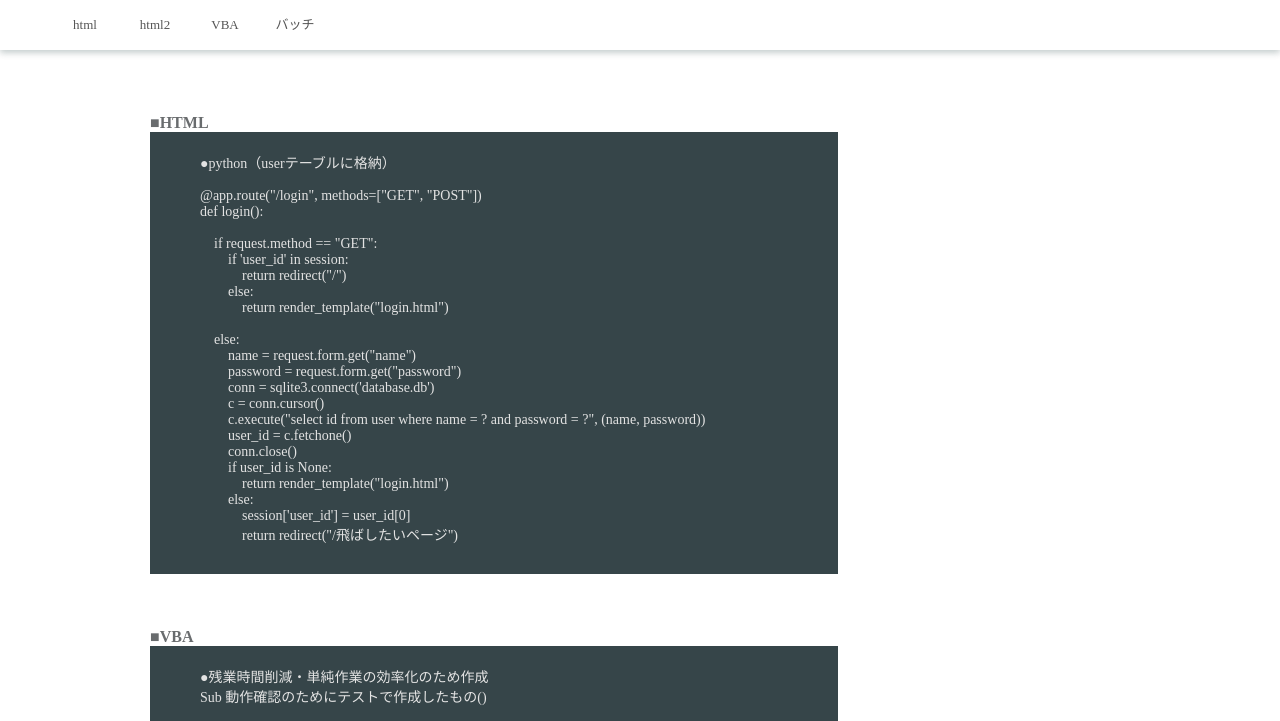
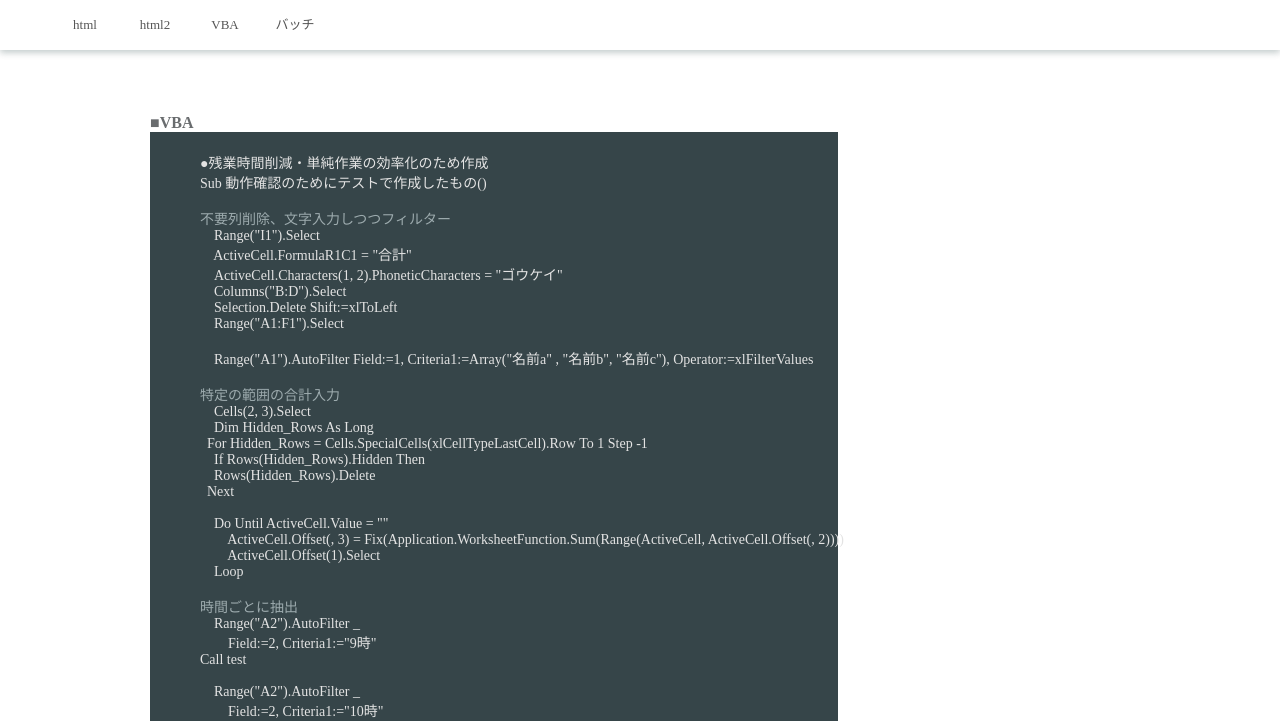
Before and after one commit to miTEST510/testpage, a plain HTML site: page index.html in a window 1280 px wide. Shown: the top 721 px of the page. Drawn offline with Linux system fonts and the light colour scheme.

Commit message:
Update index.html

```diff
--- a/index.html
+++ b/index.html
@@ -37,40 +37,6 @@
 
         <!-- 今度こそメイン -->
         <div class="page">
-
-
-            <a id="html_con"><b>■HTML</b></a><br>
-            <div class="kuro sourceview">
-                <pre class="brush: html;">
-●python（userテーブルに格納）
-
-@app.route("/login", methods=["GET", "POST"])
-def login():
-
-    if request.method == "GET":
-        if 'user_id' in session:
-            return redirect("/")
-        else:
-            return render_template("login.html")
-
-    else:
-        name = request.form.get("name")
-        password = request.form.get("password")
-        conn = sqlite3.connect('database.db')
-        c = conn.cursor()
-        c.execute("select id from user where name = ? and password = ?", (name, password))
-        user_id = c.fetchone()
-        conn.close()
-        if user_id is None:
-            return render_template("login.html")
-        else:
-            session['user_id'] = user_id[0]
-            return redirect("/飛ばしたいページ")</pre>
-            </div>
-            <br><br><br>
-
-
-
 
             <a id="vba_con"><b>■VBA
             </b></a><br>
```
